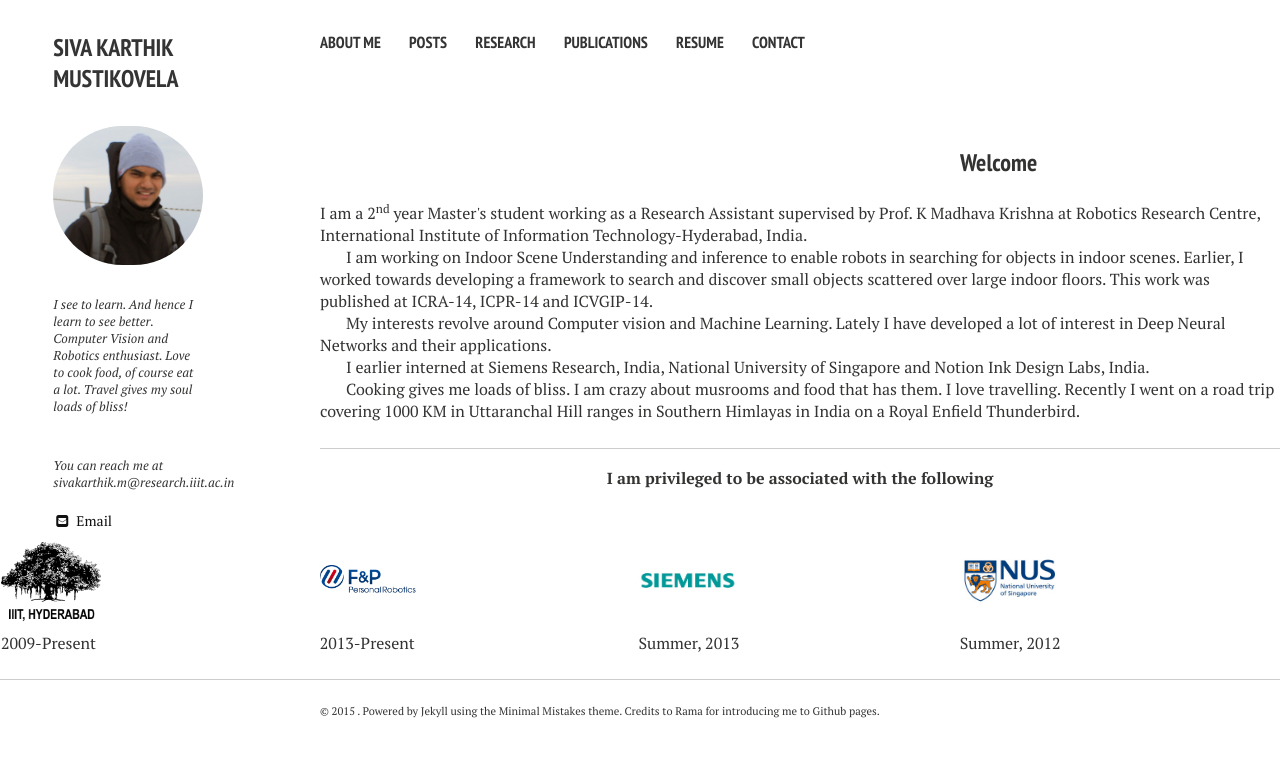
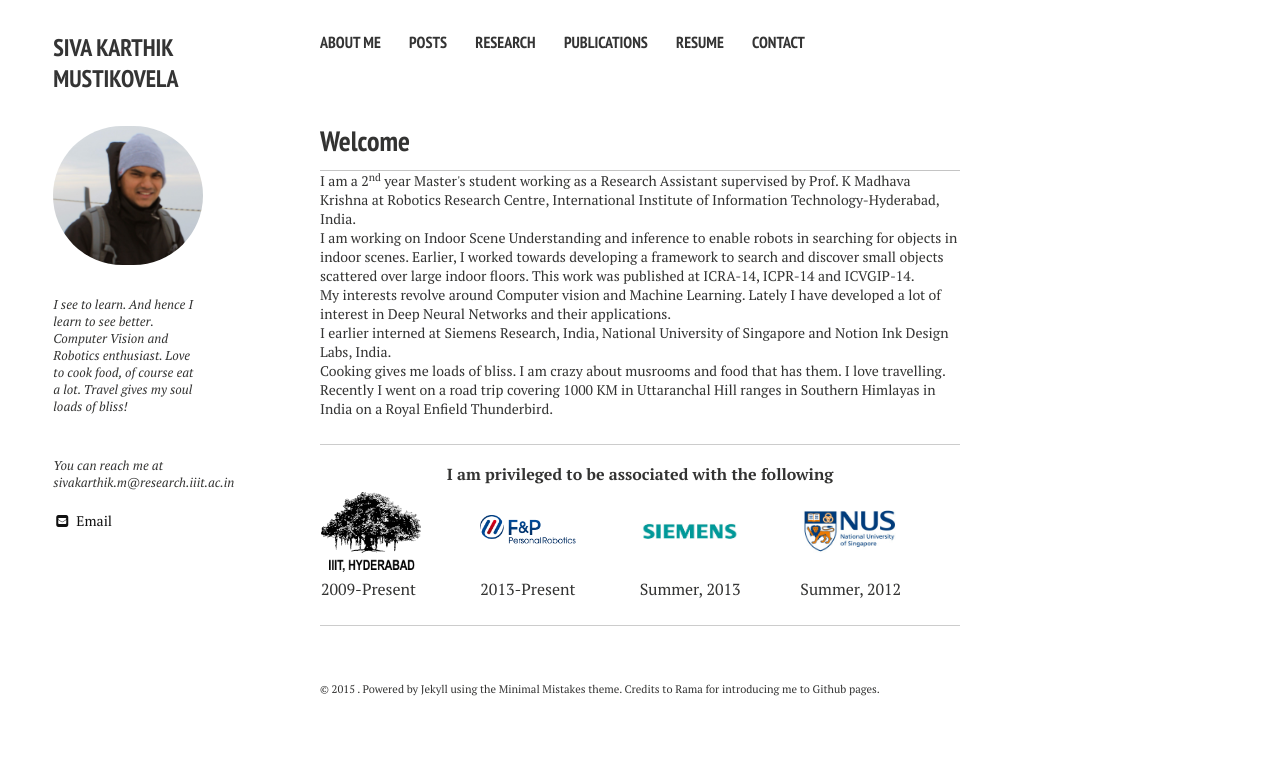
Before and after one commit to sivakm/sivakm.github.io, a Jekyll site: the page built from index.md, in a window 1280 px wide. Shown: the top 757 px of the page. Built offline with Jekyll 4.4.1, drawn with Linux system fonts in a browser that asks for light colours; nearby versions of some CDN libraries.

Commit message:
17feb915

```diff
--- a/_layouts/home.html
+++ b/_layouts/home.html
@@ -18,7 +18,13 @@
     {% include _author-bio.html %}
   </div>
   <div id="index">
-  </div>
+
+
+
+
+
+    <article>
+
   <h3>Welcome</h3>
   <font size="3">
   <p>
@@ -50,21 +56,10 @@
 </table>
 
 <hr/>
+    </article>
 
 
-
-    <!--{% for post in site.posts limit:5 %}
-    <article>
-      {% if post.link %}
-        <h2 class="link-post"><a href="{{ site.url }}{{ post.url }}" title="{{ post.title }}">{{ post.title }}</a> <a href="{{ post.link }}" target="_blank" title="{{ post.title }}"><i class="fa fa-link"></i></h2>
-      {% else %}`
-        <h2><a href="{{ site.url }}{{ post.url }}" title="{{ post.title }}">{{ post.title }}</a></h2>
-        <p>{{ post.excerpt | strip_html | truncate: 160 }}</p>
-      {% endif %}
-    </article>
-    {% endfor %}-->
-
-  <!-- /#index -->
+  </div><!-- /#index -->
 </div><!-- /#main -->
 
 <div class="footer-wrap">
```
